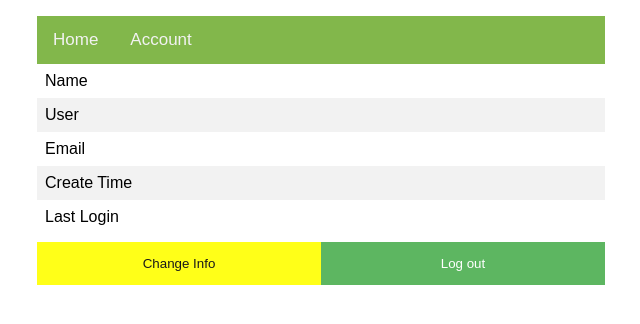
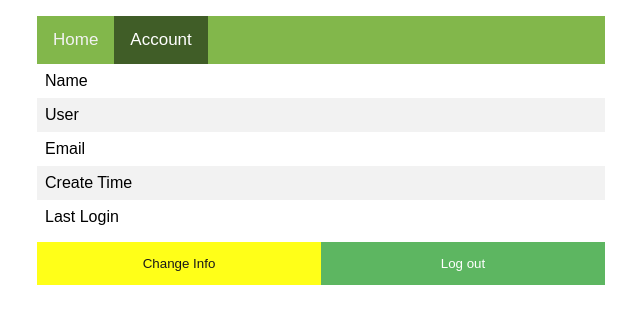
Before and after one commit to anhdhbn/React-App, a React (Create React App) app: page /account in a window 1280 px wide. Shown: the top 324 px of the page, without its empty margins (319-959 px from the left). Built offline with nearby package versions, Linux system fonts and the light colour scheme; no server answers.

Commit message:
last version

```diff
--- a/src/Components/Account.js
+++ b/src/Components/Account.js
@@ -27,7 +27,7 @@ class Account extends Component {
 
         return (
             <div id="nav" className="container conAcc">
-                <NavBar logined={true} />
+                <NavBar logined={true} Account={true}/>
                 <table>
                     <tbody>
                         <tr>
--- a/src/Components/NavBar.js
+++ b/src/Components/NavBar.js
@@ -7,7 +7,7 @@ class NavBar extends Component {
             return(
                 <div className="topnav">
                     <Link to="/" className={this.props.Home ? "active" : ""}>Home</Link>
-                    <Link to="/account" className={this.props.Login ? "active" : ""}>Account</Link>
+                    <Link to="/account" className={this.props.Account ? "active" : ""}>Account</Link>
                 </div>
             );
         }
```
